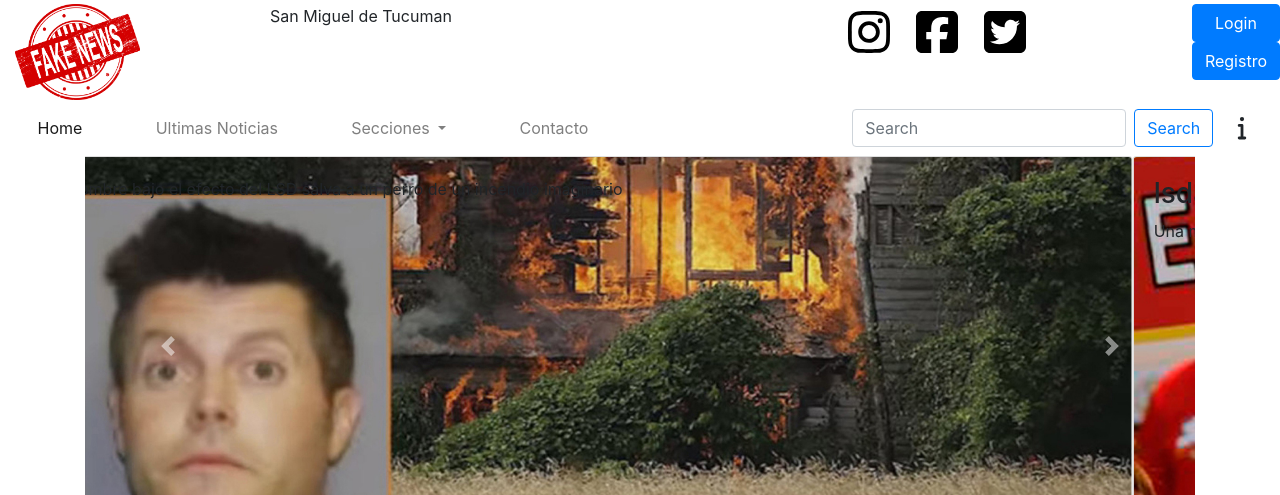
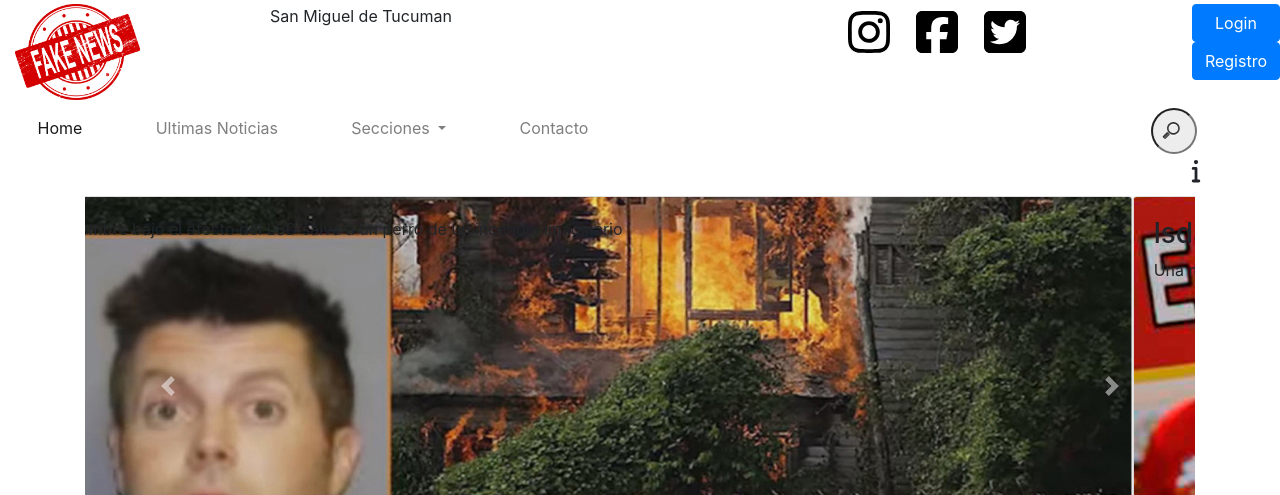
Before and after one commit to Brejack/Fake-News, a plain HTML site: page index.html in a window 1280 px wide. Shown: the top 495 px of the page. Drawn offline with Linux system fonts and the light colour scheme; a script that the page names is missing.

Commit message:
Update index.html

```diff
--- a/index.html
+++ b/index.html
@@ -191,11 +191,12 @@
             </li>
             <a href="" class="d-flex d-md-none col-1 info-header-navbar"> <i class=" fas fa-info"></i></a>
           </ul>
+          <div lass="d-none d-md-flex col-md-6 col-12 form-inline justify-content-lg-end">
             <form class="d-none d-md-flex col-md-6 col-12 form-inline justify-content-lg-end ">
-              <input class="form-control mr-sm-2" type="search" placeholder="Search" aria-label="Search">
-              <button class="btn btn-outline-primary my-2 my-sm-0" type="submit">Search</button>
-              <a href="" class="col-1 info-header-navbar"> <i class=" fas fa-info"></i></a>
+              <input class="search-mobile" type="search" name="nombre" placeholder="Buscar">
+              <a href="frequent-ask.html" class="col-1 info-header-navbar"> <i class=" fas fa-info"></i></a>
             </form>
+          </div>
         </div>
       </div>
     </div>
```
